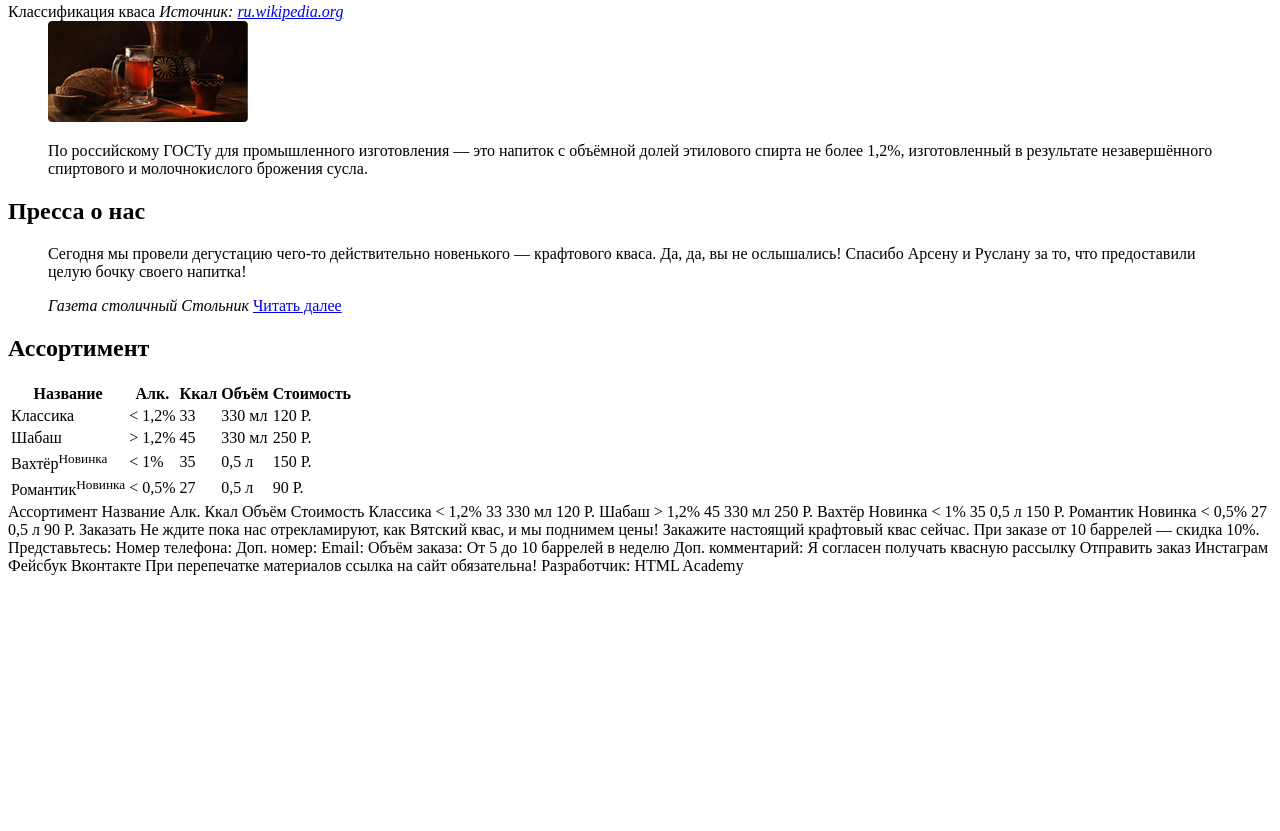
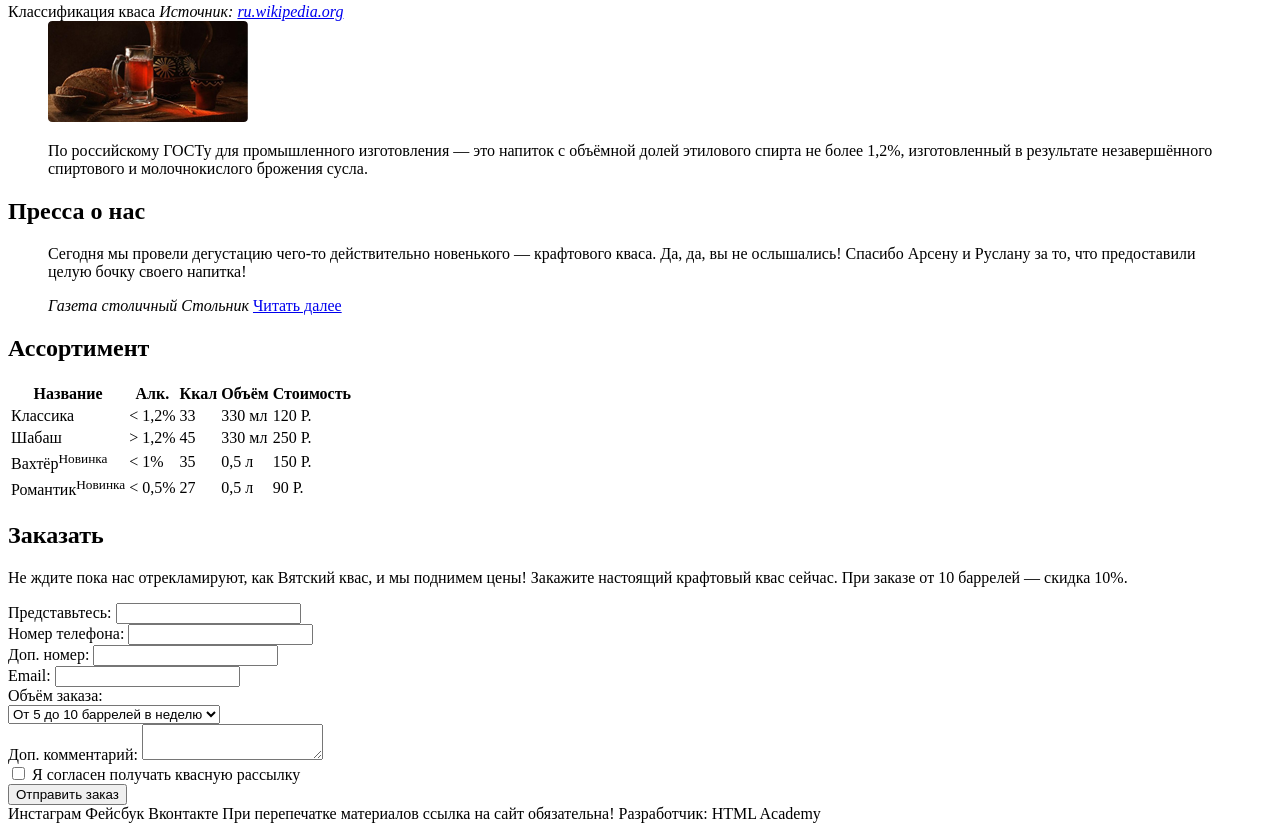
Before and after one commit to MrNedNick/Site, a plain HTML site: page index.html in a window 1280 px wide. Shown: the part 2158-2989 px from the top of the page. Before the commit the page ends 2741 px from the top, so only its background shows below. Drawn offline with Linux system fonts and the light colour scheme.

Commit message:
Create section "order"

```diff
--- a/index.html
+++ b/index.html
@@ -177,54 +177,52 @@
       </table>
     </div>
   </section>
-  Ассортимент
 
-  Название
-  Алк.
-  Ккал
-  Объём
-  Стоимость
-
-  Классика
-  &lt; 1,2%
-  33
-  330 мл
-  120 Р.
-
-  Шабаш
-  &gt; 1,2%
-  45
-  330 мл
-  250 Р.
-
-  Вахтёр Новинка
-  &lt; 1%
-  35
-  0,5 л
-  150 Р.
-
-  Романтик Новинка
-  &lt; 0,5%
-  27
-  0,5 л
-  90 Р.
-
-
-
-  Заказать
-
-  Не ждите пока нас отрекламируют, как Вятский квас, и мы поднимем цены! Закажите настоящий крафтовый квас сейчас. При
-  заказе от 10 баррелей — скидка 10%.
-
-  Представьтесь:
-  Номер телефона:
-  Доп. номер:
-  Email:
-  Объём заказа:
-  От 5 до 10 баррелей в неделю
-  Доп. комментарий:
-  Я согласен получать квасную рассылку
-  Отправить заказ
+  <section class="order">
+    <div class="order__inner">
+      <h2 class="order__tittle">Заказать</h2>
+      <p class="order__text">
+        Не ждите пока нас отрекламируют, как Вятский квас, и мы поднимем цены! Закажите настоящий крафтовый квас сейчас.
+        При
+        заказе от 10 баррелей — скидка 10%.
+      </p>
+      <form class="order__form" action="#" method="POST">
+        <div class="order__form-item">
+          <label for="fullname">Представьтесь:</label>
+          <input type="text" name="fullname" id="fullname">
+        </div>
+        <div class="order__form-item">
+          <label for="phone">Номер телефона:</label>
+          <input type="text" name="phone" id="phone">
+        </div>
+        <div class="order__form-item">
+          <label for="phone-2">Доп. номер:</label>
+          <input type="text" name="phone-2" id="phone-2">
+        </div>
+        <div class="order__form-item">
+          <label for="email">Email:</label>
+          <input type="text" name="email" id="email">
+        </div>
+        <div class="order__form-item">
+          <label for="value">Объём заказа:</label><br>
+          <select name="value" id="value">
+            <option value="1">От 5 до 10 баррелей в неделю</option>
+          </select>
+        </div>
+        <div class="order__form-item">
+          <label for="comment">Доп. комментарий:</label>
+          <textarea name="comment" id="comment"></textarea>
+        </div>
+        <div class="order__form-item">
+          <label>
+            <input type="checkbox" name="email" id="email">
+            Я согласен получать квасную рассылку
+          </label>
+        </div>
+        <input class="order__form-btn" type="submit" value="Отправить заказ">
+      </form>
+    </div>
+  </section>
 
 
 
```
